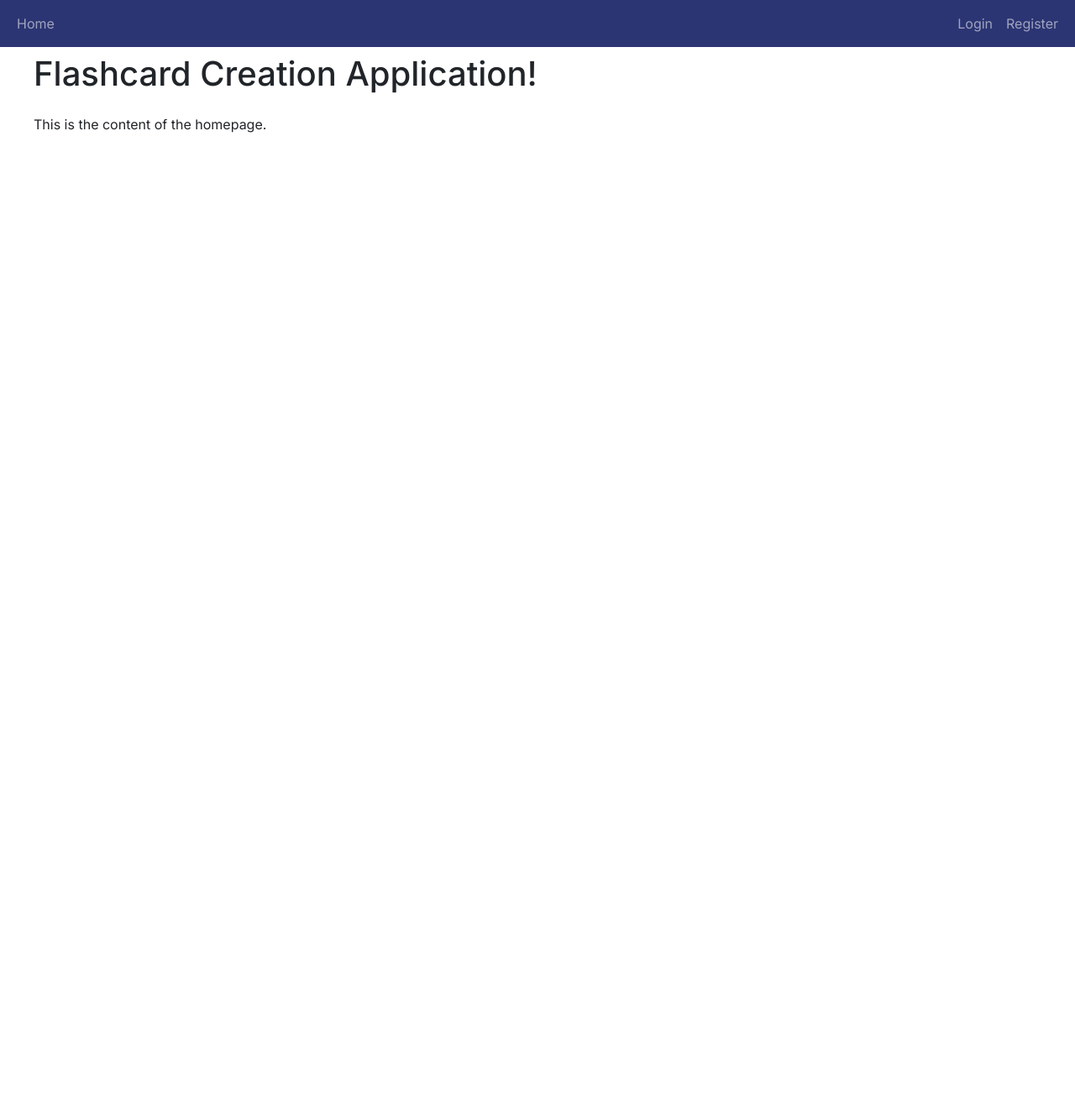
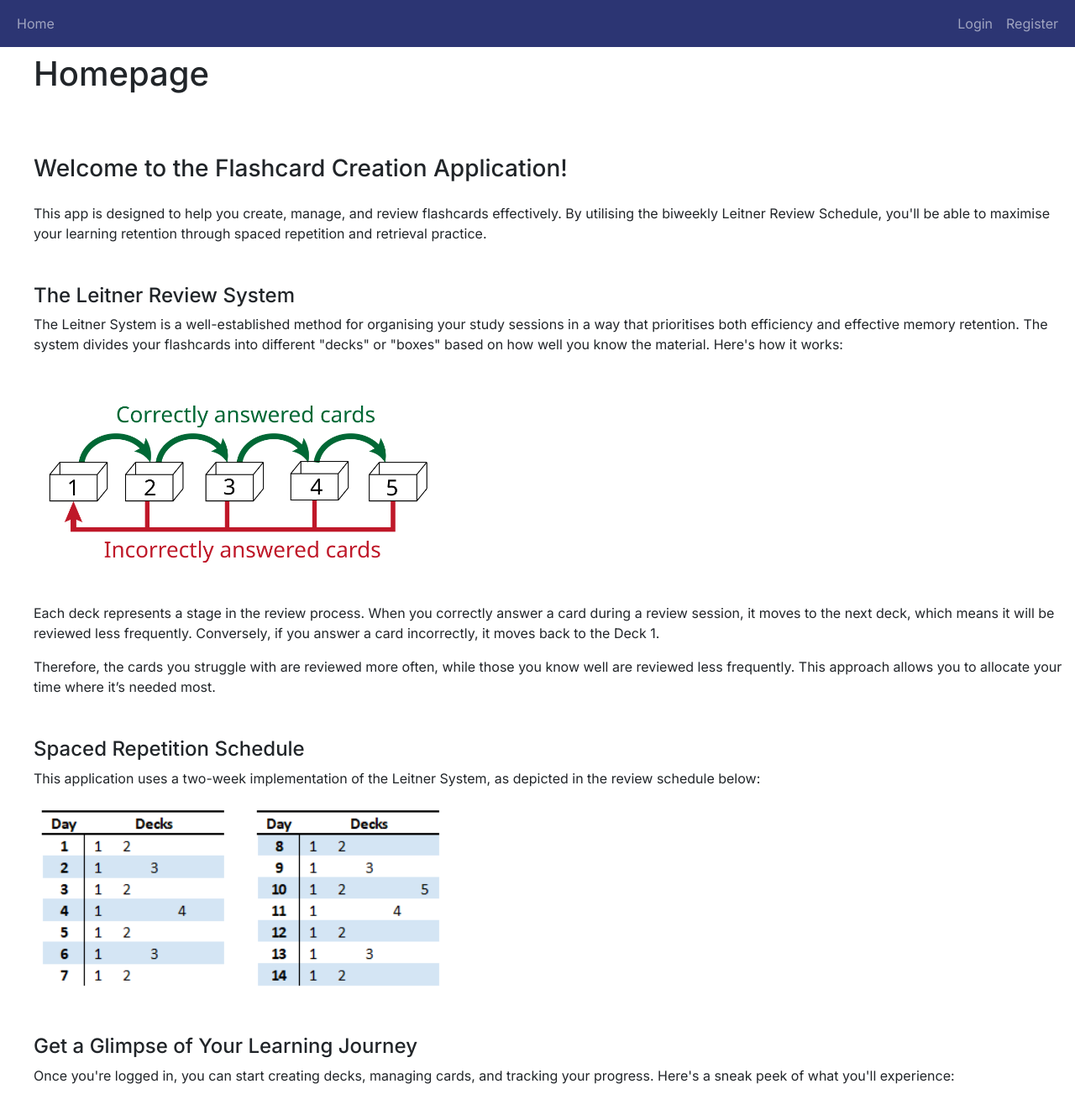
Before and after one commit to TEW07/SummerProject, a Flask app: page / in a window 1280 px wide. Shown: the top 1322 px of the page at 84% size. Before the commit the page ends 158 px from the top, so only its background shows below. Run offline with Flask 3, Linux system fonts and the light colour scheme; some libraries are stand-ins or nearby versions.

Commit message:
Improvements to homepage, educating users on the underlying theory motivating the application.

```diff
--- a/app/main/templates/home.html
+++ b/app/main/templates/home.html
@@ -1,5 +1,29 @@
 {% extends "base.html" %}
+{% block title %}Home{% endblock %}
+{% block heading %}Homepage{% endblock %}
 
-{% block title %}Home{% endblock %}
-{% block heading %}Flashcard Creation Application!{% endblock %}
-{% block content %}<p>This is the content of the homepage.</p>{% endblock %}
+{% block content %}
+<div class="container mt-5">
+    <h3 class="mb-4">Welcome to the Flashcard Creation Application!</h3>
+    <p>This app is designed to help you create, manage, and review flashcards effectively. By utilising the biweekly Leitner Review Schedule, you'll be able to maximise your learning retention through spaced repetition and retrieval practice.</p>
+
+    <h4 class="mt-5">The Leitner Review System</h4>
+    <p>The Leitner System is a well-established method for organising your study sessions in a way that prioritises both efficiency and effective memory retention. The system divides your flashcards into different "decks" or "boxes" based on how well you know the material. Here's how it works:</p>
+    <img src="{{ url_for('static', filename='homepage/leitner-system-diagram.png') }}" alt="Spaced Repetition Benefits" width="500" height="300" class="img-fluid mt-1 mb-1">
+    <p>Each deck represents a stage in the review process. When you correctly answer a card during a review session, it moves to the next deck, which means it will be reviewed less frequently. Conversely, if you answer a card incorrectly, it moves back to the Deck 1.</p>
+    <p>Therefore, the cards you struggle with are reviewed more often, while those you know well are reviewed less frequently. This approach allows you to allocate your time where it’s needed most.</p>
+
+    <h4 class="mt-5">Spaced Repetition Schedule</h4>
+    <p>This application uses a two-week implementation of the Leitner System, as depicted in the review schedule below:</p>
+    <img src="{{ url_for('static', filename='homepage/spaced-repetition-review-schedule.png') }}" alt="Spaced Repetition Benefits" width="500" height="300" class="img-fluid mt-1 mb-1">
+
+    <h4 class="mt-5">Get a Glimpse of Your Learning Journey</h4>
+    <p>Once you're logged in, you can start creating decks, managing cards, and tracking your progress. Here's a sneak peek of what you'll experience:</p>
+    <img src="{{ url_for('static', filename='images/app-interface-preview.png') }}" alt="App Interface Preview" class="img-fluid mt-3 mb-4">
+
+    <h4 class="mt-5 text-center">Ready to Start Learning?</h4>
+    <div class="text-center mt-3">
+        <a href="{{ url_for('auth.register') }}" class="btn btn-primary btn-lg">Sign Up Now</a>
+    </div>
+</div>
+{% endblock %}
```
Also changed, not shown: app/static/homepage/leitner-system-diagram.png (added), app/static/homepage/spaced-repetition-review-schedule.png (added).
